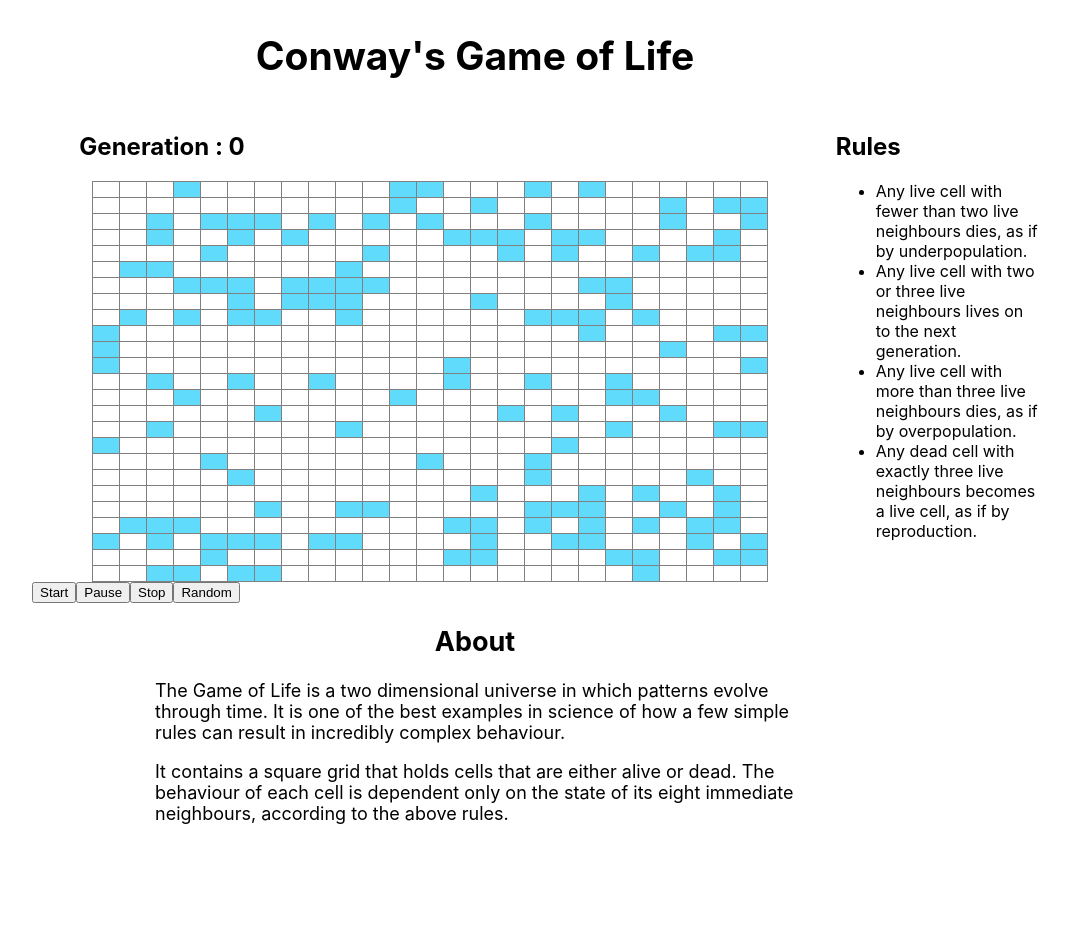
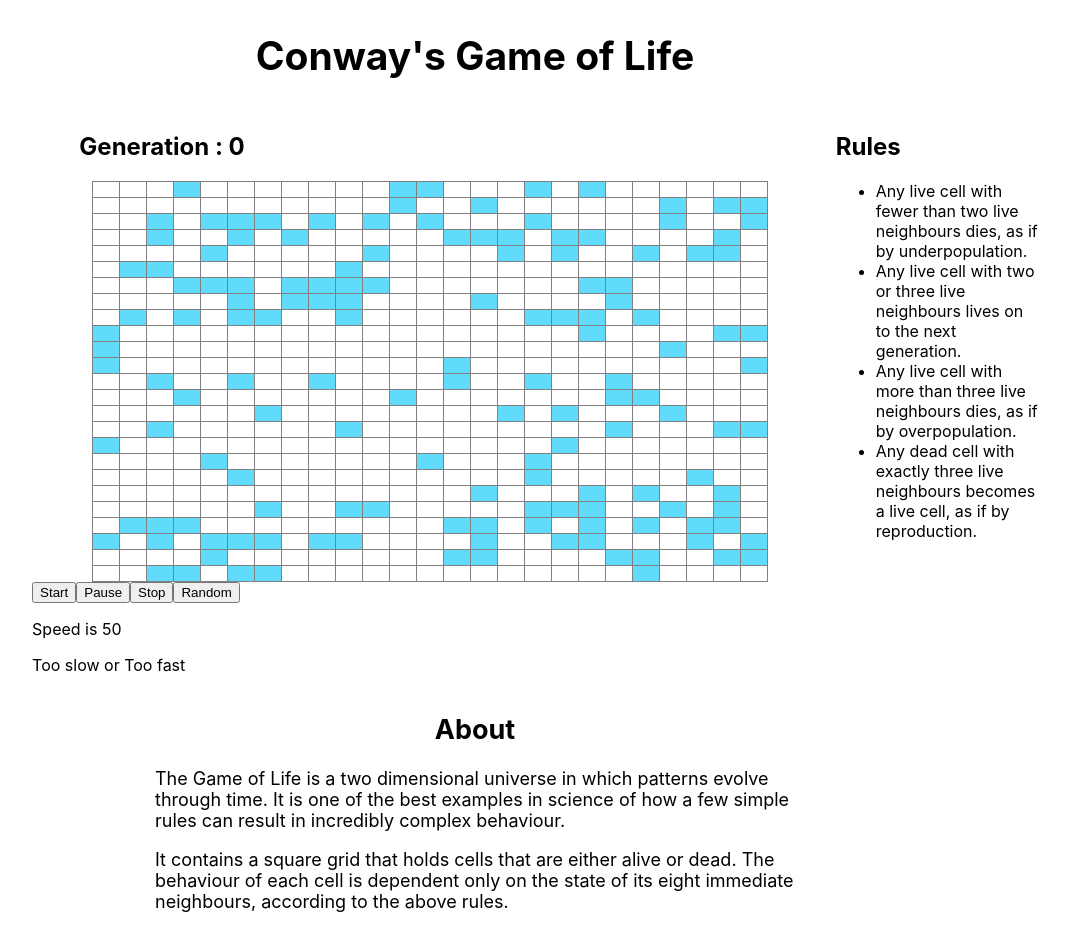
Before and after one commit to Apiyo4/Game-of-life, a React (Create React App) app in the folder client/: page / in a window 1280 px wide. Shown: the whole page, without its empty margins (165-1234 px from the left). Before the commit the page ends 842 px from the top, so only its background shows below. Built offline with nearby package versions, Linux system fonts and the light colour scheme.

Commit message:
Create form for user to input speed

```diff
--- a/client/src/App.js
+++ b/client/src/App.js
@@ -9,79 +9,80 @@ const arrayClone= (arr)=>{
 class App extends Component {
   constructor() {
     super();
-    this.speed = 50;
     this.rows = 25;
     this.columns = 25;
     this.state = {
+      inputSpeed: "",
+      isOpen : false,
+      speed : 50,
       generation: 0,
       gridArray: Array(this.rows)
         .fill()
         .map(() => Array(this.columns).fill(false)),
-      isPlaying : false
+      isPlaying: false,
     };
   }
   selectCell = (row, column) => {
-    if (!this.state.isPlaying){
+    if (!this.state.isPlaying) {
       let gridArrayClone = arrayClone(this.state.gridArray);
       gridArrayClone[row][column] = !gridArrayClone[row][column];
       this.setState({
         gridArray: gridArrayClone,
       });
     }
-
   };
-  randomRun =  ()=>{
+  randomRun = () => {
     let gridArrayClone = arrayClone(this.state.gridArray);
-    for(let i = 0 ; i < this.rows ;  i++){
-      for(let j=0; j<this.columns; j++){
-        if (Math.floor(Math.random() * 5) === 1){
-            console.log("run", i, j);
-          gridArrayClone[i][j] = true
+    for (let i = 0; i < this.rows; i++) {
+      for (let j = 0; j < this.columns; j++) {
+        if (Math.floor(Math.random() * 5) === 1) {
+          gridArrayClone[i][j] = true;
         }
       }
     }
     this.setState({
-      gridArray : gridArrayClone
-    })
-  }
-  startButton =  () =>{
-    clearInterval(this.intervalId)
-    this.intervalId =  setInterval(this.play, this.speed)
-  }
-  play = ()=>{
+      gridArray: gridArrayClone,
+    });
+  };
+  startButton = () => {
+    clearInterval(this.intervalId);
+    this.intervalId = setInterval(this.play, this.state.speed);
+  };
+  play = () => {
     this.setState({
       isPlaying: true,
-    })
-    let grid1 =  this.state.gridArray;
-    let grid2 = arrayClone(this.state.gridArray)
-    for(let i= 0; i<this.rows; i++){
-      for(let j=0; j<this.columns; j++){
+    });
+    let grid1 = this.state.gridArray;
+    let grid2 = arrayClone(this.state.gridArray);
+    for (let i = 0; i < this.rows; i++) {
+      for (let j = 0; j < this.columns; j++) {
         let neighbors = 0;
-        if(i>0) if (grid1[i -1][j]) neighbors ++;
-        if(i>0 && j>0) if (grid1[i-1][j-1]) neighbors ++;
-        if (i>0 && j<this.columns - 1) if (grid1[i - 1][j + 1]) neighbors++;
+        if (i > 0) if (grid1[i - 1][j]) neighbors++;
+        if (i > 0 && j > 0) if (grid1[i - 1][j - 1]) neighbors++;
+        if (i > 0 && j < this.columns - 1) if (grid1[i - 1][j + 1]) neighbors++;
         if (j < this.columns - 1) if (grid1[i][j + 1]) neighbors++;
         if (j > 0) if (grid1[i][j - 1]) neighbors++;
         if (i < this.rows - 1) if (grid1[i + 1][j]) neighbors++;
         if (i < this.rows - 1 && j > 0) if (grid1[i + 1][j - 1]) neighbors++;
-        if (i < this.rows - 1 && j < this.columns - 1) if (grid1[i + 1][j + 1]) neighbors++;
-        if (grid1[i][j] && (neighbors < 2 ||neighbors > 3)) grid2[i][j] = false;
+        if (i < this.rows - 1 && j < this.columns - 1)
+          if (grid1[i + 1][j + 1]) neighbors++;
+        if (grid1[i][j] && (neighbors < 2 || neighbors > 3))
+          grid2[i][j] = false;
         if (!grid1[i][j] && neighbors === 3) grid2[i][j] = true;
-
       }
     }
     this.setState({
-      gridArray : grid2,
-      generation : this.state.generation + 1
-    })
-  }
-  pauseButton = ()=>{
+      gridArray: grid2,
+      generation: this.state.generation + 1,
+    });
+  };
+  pauseButton = () => {
     this.setState({
       isPlaying: false,
     });
-    clearInterval(this.intervalId)
-  }
-  stopButton = ()=>{
+    clearInterval(this.intervalId);
+  };
+  stopButton = () => {
     this.setState({
       isPlaying: false,
     });
@@ -93,12 +94,37 @@ class App extends Component {
       gridArray: gridArrayCopy,
       generation: 0,
     });
+  };
+  randomButton = () => {
+    this.randomRun();
+    this.startButton();
+  };
+  onValueChange = (event) => {
+    const { value } = event.target;
+    this.setState({
+      inputSpeed: value,
+    });
+  };
+  changeSpeed = (event) =>{
+
+    let newSpeed = parseInt(this.state.inputSpeed)
+    console.log("speed", newSpeed);
+    debugger
+
+     this.setState({
+       speed: newSpeed,
+       inputSpeed: "",
+       isOpen: false
+     });
+     console.log("speed", this.state.speed)
   }
-  randomButton=()=>{
-    this.randomRun()
-    this.startButton()
+  openInputForm = () =>{
+    this.pauseButton();
+    this.setState({
+      isOpen : !this.state.isOpen
+    })
   }
-  componentDidMount(){
+  componentDidMount() {
     this.randomRun();
   }
   render() {
@@ -110,7 +136,7 @@ class App extends Component {
         <div className="App-flex">
           <div className="App-generation">
             <h2>Generation : {this.state.generation}</h2>
-            <div className='flexSpace'>
+            <div className="flexSpace">
               <div>
                 <Grid
                   gridArray={this.state.gridArray}
@@ -120,7 +146,18 @@ class App extends Component {
                 />
               </div>
               <div>
-                <Buttons startButton= {this.startButton} pauseButton={this.pauseButton} stopButton= {this.stopButton} randomButton= {this.randomButton}/>
+                <Buttons
+                  startButton={this.startButton}
+                  pauseButton={this.pauseButton}
+                  stopButton={this.stopButton}
+                  randomButton={this.randomButton}
+                  changeSpeed =  {this.changeSpeed}
+                  onValueChange =  {this.onValueChange}
+                  inputSpeed = {this.state.inputSpeed}
+                  openInputForm =  {this.openInputForm}
+                  isOpen =  {this.state.isOpen}
+                  speed =  {this.state.speed}
+                />
               </div>
             </div>
           </div>
--- a/client/src/Buttons.jsx
+++ b/client/src/Buttons.jsx
@@ -1,5 +1,5 @@
 import React, { Component } from 'react';
-
+import SpeedForm from './SpeedForm.jsx'
 class Buttons extends Component{
     render(){
         return(
@@ -10,6 +10,13 @@ class Buttons extends Component{
 
                     <button onClick={this.props.stopButton}>Stop</button>
                     <button onClick={this.props.randomButton}>Random</button>
+                    <p> Speed is {this.props.speed}</p>
+                    <p onClick={this.props.openInputForm}> Too slow or Too fast</p>
+                    {
+                    this.props.isOpen ? <SpeedForm changeSpeed={this.props.changeSpeed}
+                        onValueChange={this.props.onValueChange}
+                        inputSpeed={this.props.inputSpeed} />: null
+                    }
             </div>
         )
     }
--- a/client/src/Grid.jsx
+++ b/client/src/Grid.jsx
@@ -18,7 +18,6 @@ class Grid extends Component{
                 )
             }
         }
-        console.log(rowsArray)
 
         return(
             <div className='Grid' style={{width:width}}>{rowsArray}
--- /dev/null
+++ b/client/src/SpeedForm.jsx
@@ -0,0 +1,18 @@
+import React, { Component } from 'react';
+
+export default class SpeedForm extends Component {
+
+
+    render() {
+        return (
+            <form>
+                <input name='inputSpeed' placeholder='Enter new speed...' onChange={this.props.onValueChange} value={this.props.inputSpeed} />
+                <br />
+                <button onClick={this.props.changeSpeed}>Change Speed</button>
+
+            </form>
+        );
+    }
+
+
+}
```
